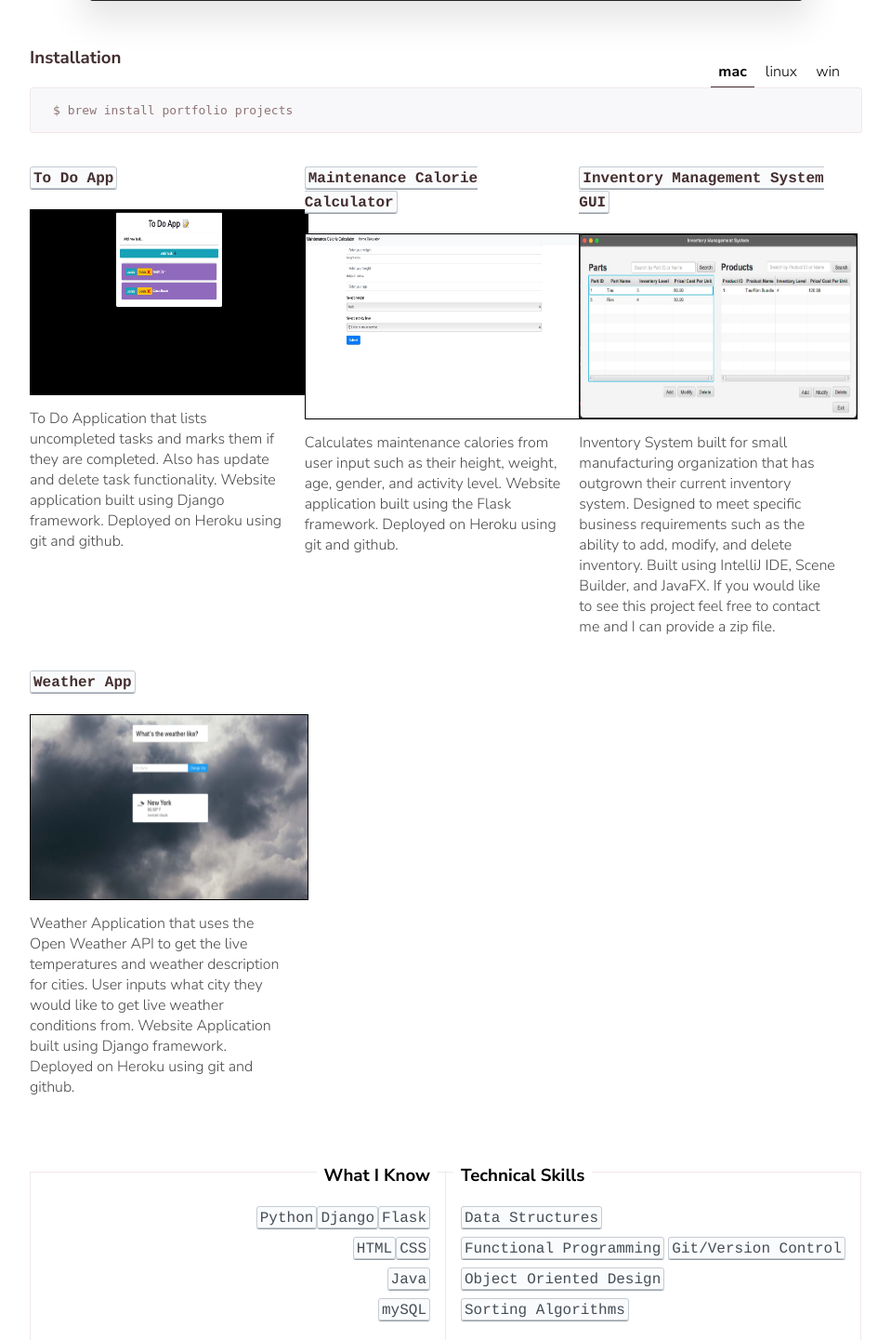
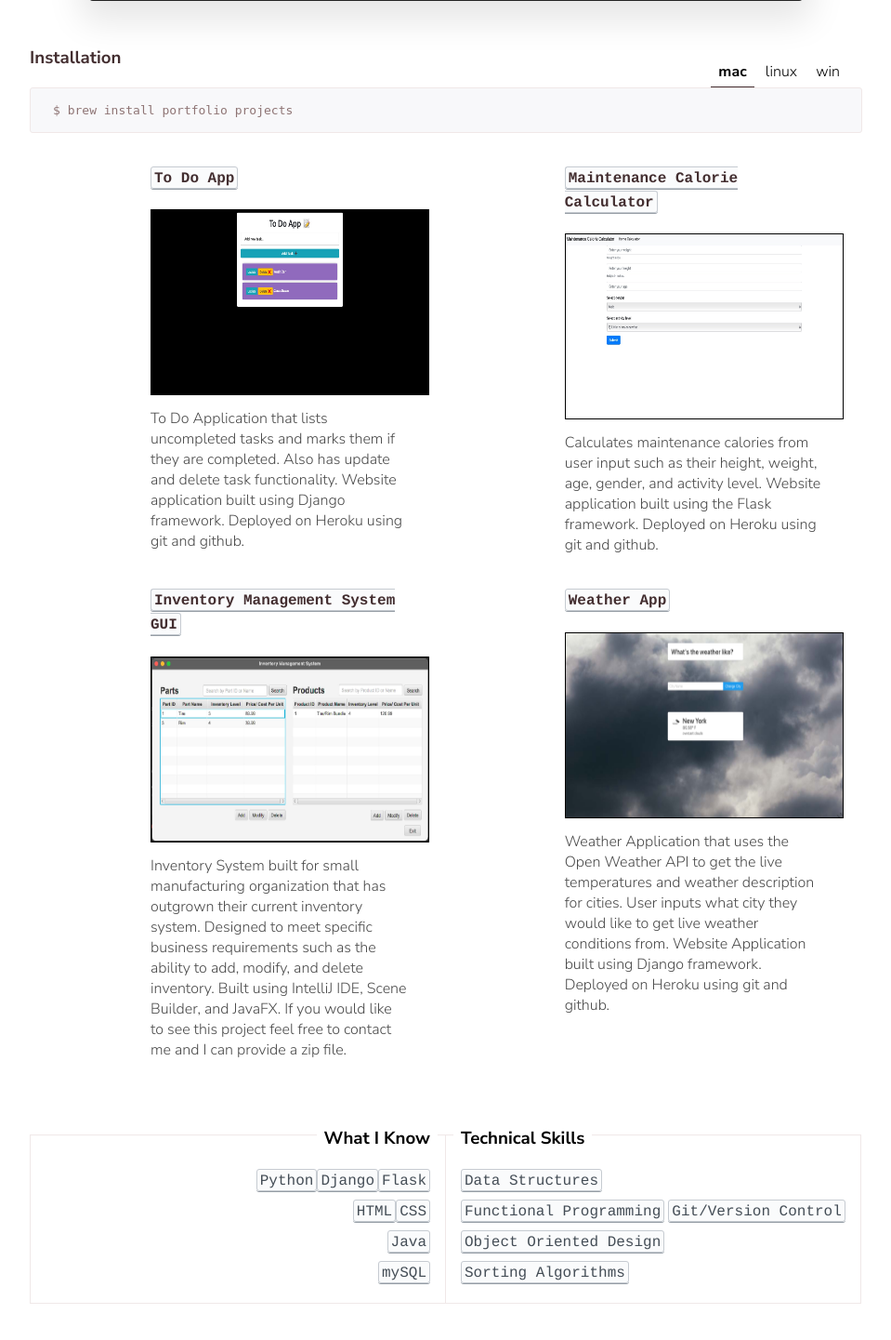
Before and after one commit to NoCapCbas/myWebsite, a Django app: page / in a window 1280 px wide. Shown: the part 513-1954 px from the top of the page at 93% size, without its empty margins (160-1119 px from the left). Run offline with Django 3.2, Linux system fonts and the light colour scheme; some libraries are stand-ins or nearby versions.

Commit message:
Improving website responsiveness

```diff
--- a/static/css/styles.css
+++ b/static/css/styles.css
@@ -55,7 +55,7 @@ nav {
 
 .feature__item {
   max-width: calc(33% - 20px);
-  margin: 0 20px 0 0;
+  margin: 0 40px 0 130px;
 }
 
 .feature__item .section__title {
```
